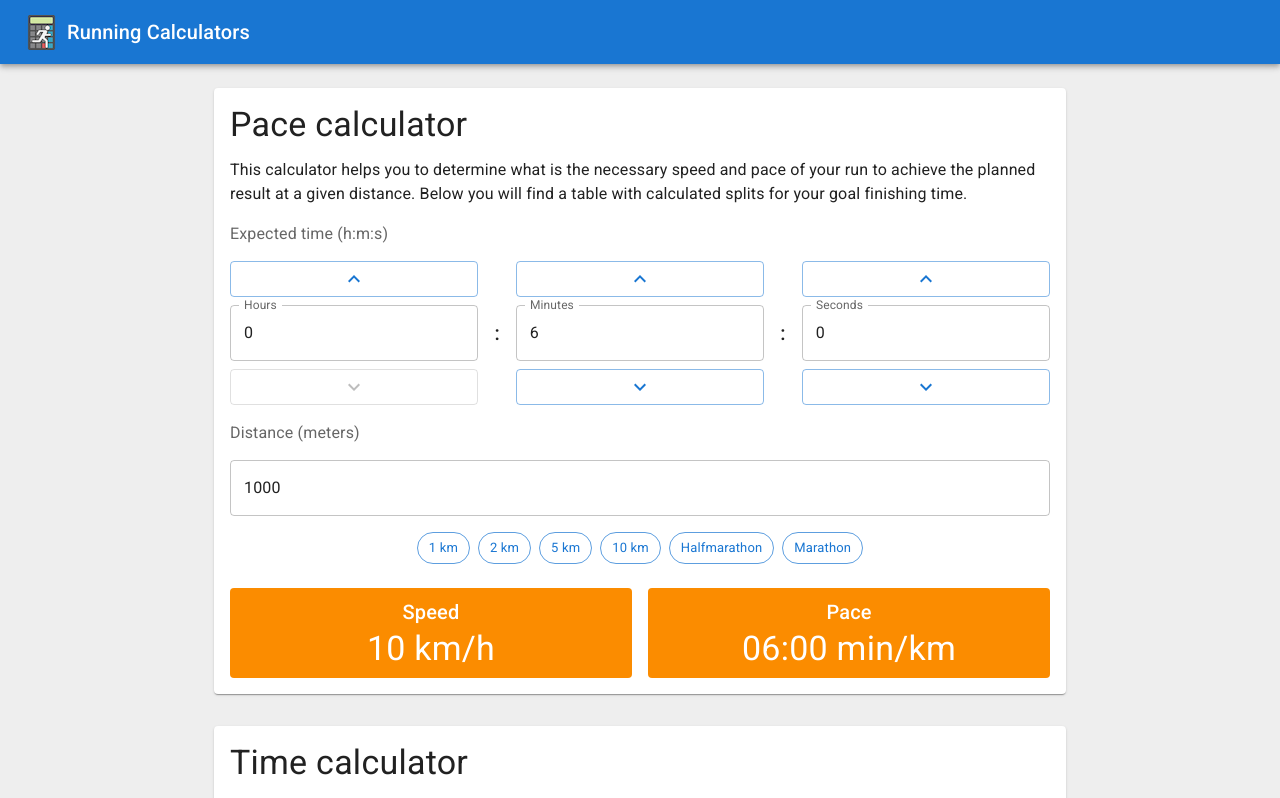
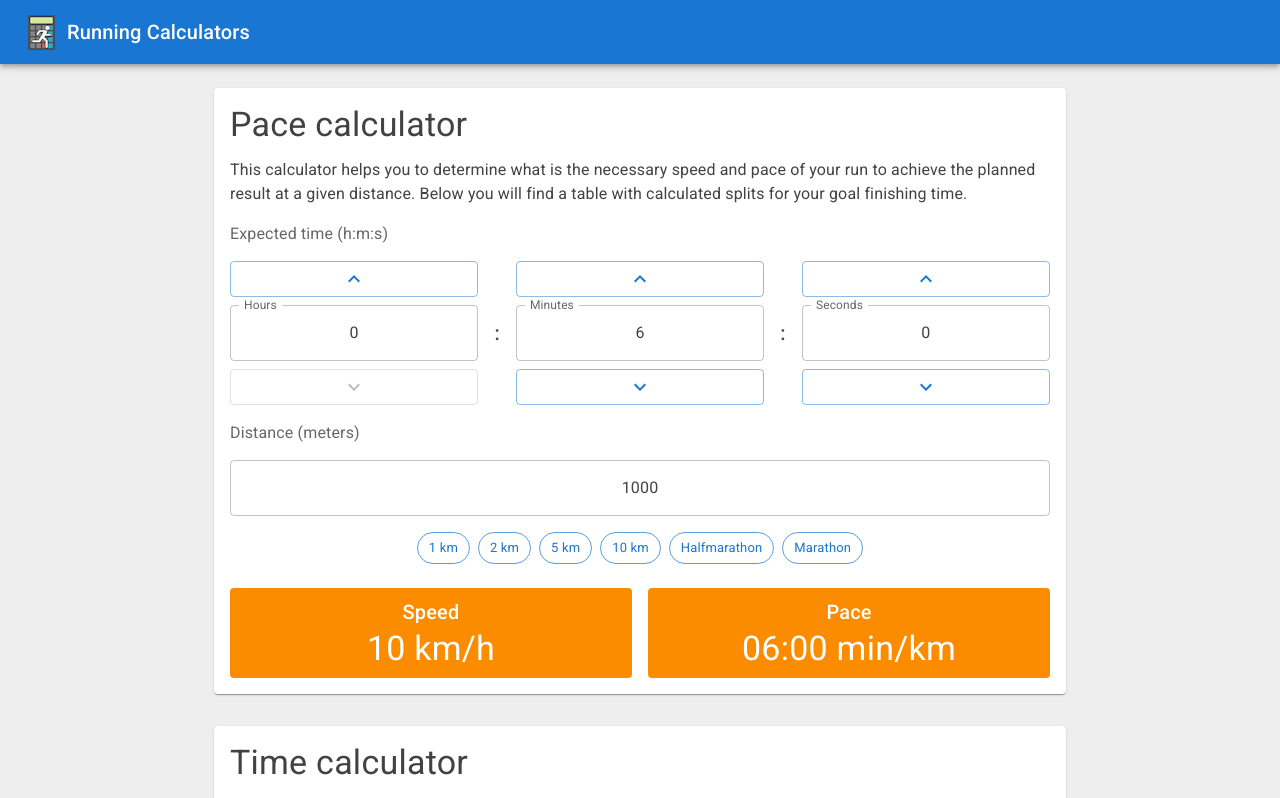
Before and after one commit to rwilinski/running-calculators, a React (Create React App) app: page / in a window 1280 px wide. Shown: the top 798 px of the page. Built offline with nearby package versions, Linux system fonts and the light colour scheme.

Commit message:
Global input styling

```diff
--- a/src/app/app.tsx
+++ b/src/app/app.tsx
@@ -24,7 +24,21 @@ const theme = createTheme({
       default: grey[200],
     },
     text: {
-      primary: grey[900],
+      primary: grey[800],
+    },
+  },
+  components: {
+    MuiTextField: {
+      styleOverrides: {
+        root: {
+          input: {
+            textAlign: 'center',
+            '&::-webkit-outer-spin-button, &::-webkit-inner-spin-button': {
+              '-webkit-appearance': 'none',
+            },
+          },
+        },
+      },
     },
   },
 });
--- a/src/app/shared/distance-picker.component.tsx
+++ b/src/app/shared/distance-picker.component.tsx
@@ -56,7 +56,7 @@ export const DistancePicker: React.FC<DistancePickerProps> = ({
         onChange={({ target: { value } }) => {
           setValue(value);
         }}
-        inputProps={{ min: 0, className: 'hideInputArrows textCenter' }}
+        inputProps={{ min: 0 }}
       />
 
       <Stack direction="row" spacing={1} justifyContent="center">
--- a/src/app/shared/speed-picker.component.tsx
+++ b/src/app/shared/speed-picker.component.tsx
@@ -44,7 +44,7 @@ export const SpeedPicker: React.FC<SpeedPickerProps> = ({
           onChange={({ target: { value } }) => {
             setSpeed(value);
           }}
-          inputProps={{ min: 0, className: 'hideInputArrows textCenter' }}
+          inputProps={{ min: 0 }}
           fullWidth
         />
 
--- a/src/app/shared/time-picker.component.tsx
+++ b/src/app/shared/time-picker.component.tsx
@@ -62,7 +62,7 @@ export const TimePicker: React.FC<TimePickerProps> = ({
               onChange={({ target: { value } }) => {
                 setHours(value);
               }}
-              inputProps={{ min: 0, className: 'hideInputArrows textCenter' }}
+              inputProps={{ min: 0 }}
               fullWidth
             />
 
@@ -105,11 +105,7 @@ export const TimePicker: React.FC<TimePickerProps> = ({
           onChange={({ target: { value } }) => {
             setMinutes(value);
           }}
-          inputProps={{
-            min: 0,
-            max: 59,
-            className: 'hideInputArrows textCenter',
-          }}
+          inputProps={{ min: 0, max: 59 }}
           fullWidth
         />
 
@@ -151,11 +147,7 @@ export const TimePicker: React.FC<TimePickerProps> = ({
           onChange={({ target: { value } }) => {
             setSeconds(value);
           }}
-          inputProps={{
-            min: 0,
-            max: 59,
-            className: 'hideInputArrows textCenter',
-          }}
+          inputProps={{ min: 0, max: 59 }}
           fullWidth
         />
 
```
